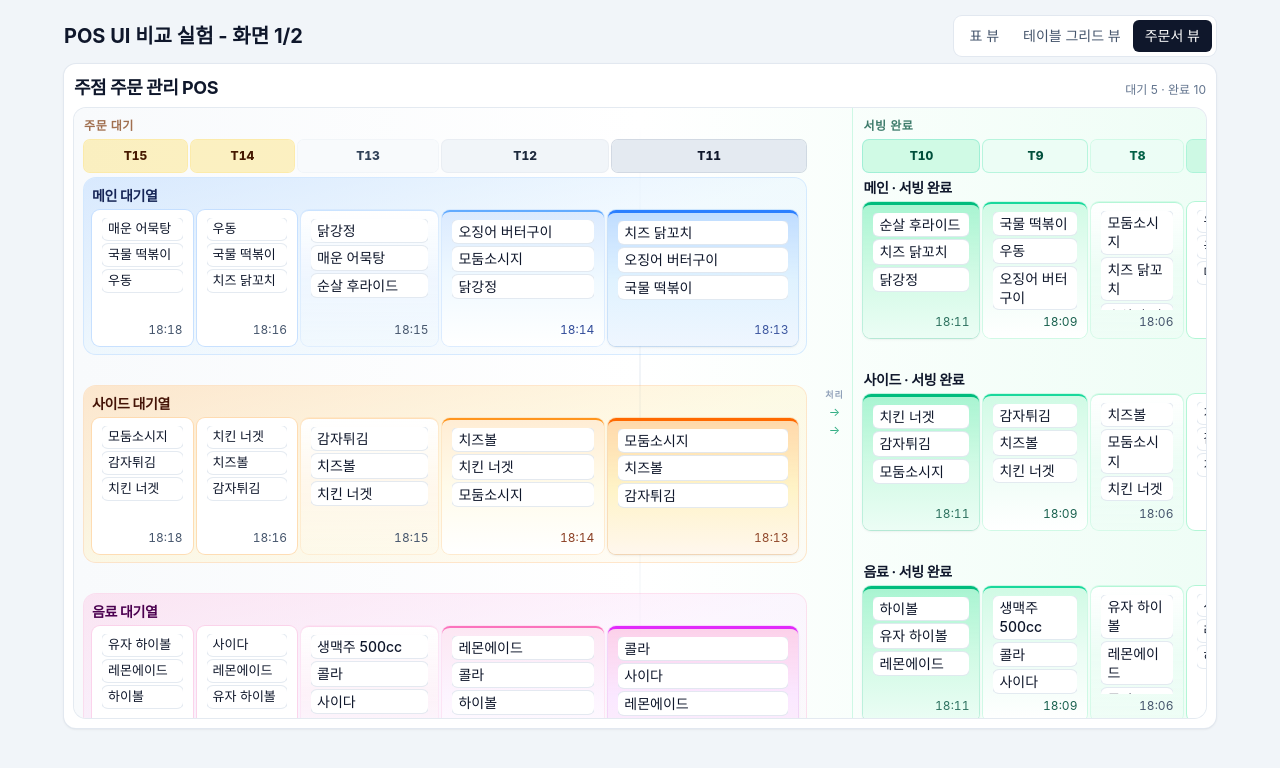
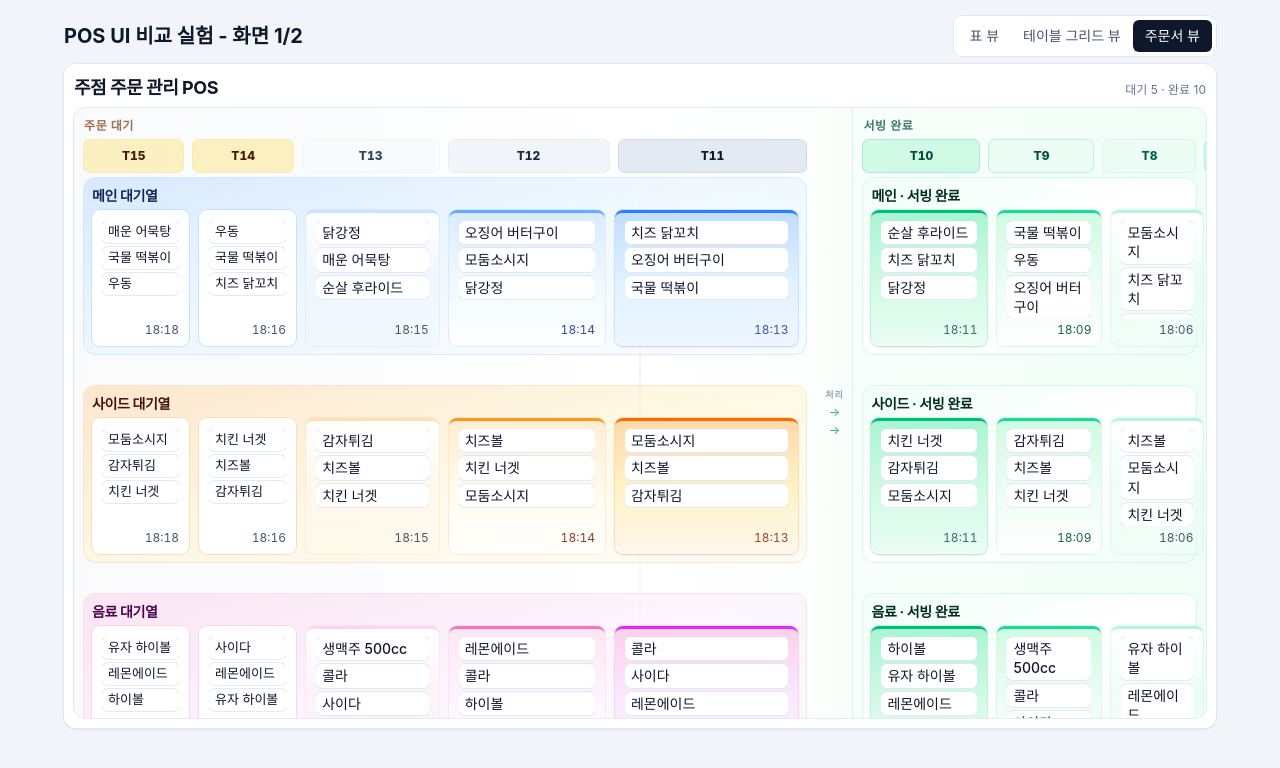
Before and after one commit to yyoungjin/pos-app, a React (Vite) app: page / in a window 1280 px wide. Both pictures are taken after a click on the button "주문서 뷰". Shown: the top 768 px of the page. Built offline with nearby package versions, Linux system fonts and the light colour scheme.

Commit message:
feat: enhance OrderSlipView and OrderTableView with improved styling and new table badge functionality

```diff
--- a/src/components/OrderSlipView.jsx
+++ b/src/components/OrderSlipView.jsx
@@ -1,4 +1,7 @@
 import { menuChipClass, mockOrders, ORDER_CATEGORIES, ORDER_STATUS } from '../data/mockOrders'
+
+/** 주문(열) 사이 간격 — 테이블 열이 눈으로 구분되도록 */
+const SLIP_COLUMN_GAP = 'gap-2.5'
 
 function sortByOldestOrder(a, b) {
   return a.orderTime.localeCompare(b.orderTime)
@@ -17,6 +20,10 @@ const PENDING_LANE_PANEL = {
   음료: 'rounded-xl bg-gradient-to-br from-pink-200/50 via-fuchsia-100/40 to-pink-50/35 p-2 ring-1 ring-pink-300/35',
 }
 
+/** 서빙 완료 레인 — 대기열과 동일 패딩·리듬으로 좌우 셀 높이 정렬 */
+const SERVING_LANE_PANEL =
+  'rounded-xl bg-gradient-to-br from-emerald-50/55 via-white to-emerald-50/35 p-2 ring-1 ring-emerald-200/40'
+
 function pendingShellClass(category, priorityRank) {
   const r = priorityRank
   if (category === '메인') {
@@ -24,38 +31,38 @@ function pendingShellClass(category, priorityRank) {
       return 'border-t-[3px] border-blue-500 bg-gradient-to-b from-blue-200/95 via-sky-100 to-blue-50 ring-blue-300/35 shadow-sm'
     }
     if (r === PRIORITY_RANK.SECOND) {
-      return 'border-t-2 border-blue-400/90 bg-gradient-to-b from-blue-100 via-sky-50 to-white ring-blue-200/45'
+      return 'border-t-[3px] border-blue-400/90 bg-gradient-to-b from-blue-100 via-sky-50 to-white ring-blue-200/45'
     }
     if (r === PRIORITY_RANK.THIRD) {
-      return 'border-t border-blue-200/70 bg-gradient-to-b from-white via-blue-50/85 to-sky-50/35 ring-blue-200/35'
+      return 'border-t-[3px] border-blue-200/70 bg-gradient-to-b from-white via-blue-50/85 to-sky-50/35 ring-blue-200/35'
     }
-    return 'border-t-0 bg-white ring-blue-200/80'
+    return 'border-t-[3px] border-transparent bg-white ring-blue-200/80'
   }
   if (category === '사이드') {
     if (r === PRIORITY_RANK.FIRST) {
       return 'border-t-[3px] border-orange-500 bg-gradient-to-b from-orange-200/95 via-amber-100 to-orange-50 ring-orange-300/35 shadow-sm'
     }
     if (r === PRIORITY_RANK.SECOND) {
-      return 'border-t-2 border-orange-400/90 bg-gradient-to-b from-orange-100 via-amber-50 to-white ring-orange-200/45'
+      return 'border-t-[3px] border-orange-400/90 bg-gradient-to-b from-orange-100 via-amber-50 to-white ring-orange-200/45'
     }
     if (r === PRIORITY_RANK.THIRD) {
-      return 'border-t border-orange-200/75 bg-gradient-to-b from-white via-orange-50/85 to-amber-50/35 ring-orange-200/35'
+      return 'border-t-[3px] border-orange-200/75 bg-gradient-to-b from-white via-orange-50/85 to-amber-50/35 ring-orange-200/35'
     }
-    return 'border-t-0 bg-white ring-orange-200/80'
+    return 'border-t-[3px] border-transparent bg-white ring-orange-200/80'
   }
   if (category === '음료') {
     if (r === PRIORITY_RANK.FIRST) {
       return 'border-t-[3px] border-fuchsia-500 bg-gradient-to-b from-pink-200/95 via-fuchsia-100 to-pink-50 ring-fuchsia-300/35 shadow-sm'
     }
     if (r === PRIORITY_RANK.SECOND) {
-      return 'border-t-2 border-pink-400/90 bg-gradient-to-b from-pink-100 via-fuchsia-50 to-white ring-pink-200/45'
+      return 'border-t-[3px] border-pink-400/90 bg-gradient-to-b from-pink-100 via-fuchsia-50 to-white ring-pink-200/45'
     }
     if (r === PRIORITY_RANK.THIRD) {
-      return 'border-t border-pink-200/75 bg-gradient-to-b from-white via-pink-50/85 to-fuchsia-50/35 ring-pink-200/35'
+      return 'border-t-[3px] border-pink-200/75 bg-gradient-to-b from-white via-pink-50/85 to-fuchsia-50/35 ring-pink-200/35'
     }
-    return 'border-t-0 bg-white ring-pink-200/80'
+    return 'border-t-[3px] border-transparent bg-white ring-pink-200/80'
   }
-  return 'border-t-0 bg-white ring-amber-200/80'
+  return 'border-t-[3px] border-transparent bg-white ring-amber-200/80'
 }
 
 function pendingMetaClass(category, priorityRank) {
@@ -95,8 +102,10 @@ function pendingPulseRingClass(category) {
   return 'ring-rose-500'
 }
 
-/** 주문 대기 / 서빙 완료 셀 높이·패딩 공통 (좌우 동일, 뷰포트 높이에 맞춰 clamp) */
-const SLIP_CELL_FRAME = 'h-[clamp(7.25rem,17svh,13.5rem)] shrink-0 px-2.5 py-2'
+/** 주문 대기 / 서빙 완료 셀 높이·패딩 공통 (동일 border-top 두께와 함께 픽셀 단위로 통일) */
+const SLIP_CELL_HEIGHT =
+  'h-[clamp(7.25rem,17svh,13.5rem)] min-h-[clamp(7.25rem,17svh,13.5rem)] max-h-[clamp(7.25rem,17svh,13.5rem)]'
+const SLIP_CELL_FRAME = `${SLIP_CELL_HEIGHT} box-border shrink-0 px-2.5 py-2`
 
 function QueueCard({
   order,
@@ -192,10 +201,10 @@ function ServedCard({
     freshRank === PRIORITY_RANK.FIRST
       ? 'border-t-[3px] border-emerald-500 bg-gradient-to-b from-emerald-200/95 via-emerald-100 to-emerald-50 ring-emerald-300/35 shadow-sm'
       : freshRank === PRIORITY_RANK.SECOND
-        ? 'border-t-2 border-emerald-400/90 bg-gradient-to-b from-emerald-100 via-emerald-50 to-white ring-emerald-200/45'
+        ? 'border-t-[3px] border-emerald-400/90 bg-gradient-to-b from-emerald-100 via-emerald-50 to-white ring-emerald-200/45'
         : freshRank === PRIORITY_RANK.THIRD
-          ? 'border-t border-emerald-200/80 bg-gradient-to-b from-white via-emerald-50/85 to-emerald-50/35 ring-emerald-200/35'
-          : 'border-t-0 bg-white ring-emerald-200/80'
+          ? 'border-t-[3px] border-emerald-200/80 bg-gradient-to-b from-white via-emerald-50/85 to-emerald-50/35 ring-emerald-200/35'
+          : 'border-t-[3px] border-transparent bg-white ring-emerald-200/80'
 
   const bodyTextClass =
     freshRank === PRIORITY_RANK.FIRST
@@ -294,7 +303,7 @@ function PendingTableHeaderRow({ displayPending, gridTemplateColumns, priorityRa
   if (displayPending.length === 0) return null
 
   return (
-    <div className="grid gap-1" style={{ gridTemplateColumns }} role="presentation">
+    <div className={`grid ${SLIP_COLUMN_GAP}`} style={{ gridTemplateColumns }} role="presentation">
       {displayPending.map((order) => {
         const rank = priorityRankByOrderId.get(order.id)
         const cellTone =
@@ -323,7 +332,7 @@ function ServedTableHeaderRow({ displayCompleted, gridTemplateColumns, freshRank
   if (displayCompleted.length === 0) return null
 
   return (
-    <div className="grid gap-1" style={{ gridTemplateColumns }} role="presentation">
+    <div className={`grid ${SLIP_COLUMN_GAP}`} style={{ gridTemplateColumns }} role="presentation">
       {displayCompleted.map((order) => {
         const rank = freshRankByOrderId.get(order.id)
         const cellTone =
@@ -380,7 +389,10 @@ function PendingLane({
   return (
     <div className={`min-h-0 shrink-0 ${lanePanel}`} data-tutorial={dataTutorial}>
       <h3 className={laneTitleClass}>{category} 대기열</h3>
-      <div className="mt-1 grid h-full auto-rows-fr gap-1" style={{ gridTemplateColumns }}>
+      <div
+        className={`mt-1 grid h-full auto-rows-fr items-stretch ${SLIP_COLUMN_GAP}`}
+        style={{ gridTemplateColumns }}
+      >
         {displayPending.map((order) => {
           const menus = order.items[category]
           if (!menus?.length) {
@@ -423,9 +435,12 @@ function CompletedLane({
   pulseKey,
 }) {
   return (
-    <div className="min-h-0 min-w-0 shrink-0" data-tutorial={dataTutorial}>
-      <h3 className="text-sm font-bold tracking-tight text-slate-900">{category} · 서빙 완료</h3>
-      <div className="mt-1 grid h-full auto-rows-fr gap-1" style={{ gridTemplateColumns }}>
+    <div className={`min-h-0 min-w-0 shrink-0 ${SERVING_LANE_PANEL}`} data-tutorial={dataTutorial}>
+      <h3 className="text-sm font-bold tracking-tight text-emerald-950">{category} · 서빙 완료</h3>
+      <div
+        className={`mt-1 grid h-full auto-rows-fr items-stretch ${SLIP_COLUMN_GAP}`}
+        style={{ gridTemplateColumns }}
+      >
         {displayCompleted.map((order) => {
           const menus = order.items[category]
           if (!menus?.length) {
--- a/src/components/OrderTableView.jsx
+++ b/src/components/OrderTableView.jsx
@@ -1,6 +1,7 @@
 import { mockOrders } from '../data/mockOrders'
 import OrderStatusBadge from './OrderStatusBadge'
 import { buildMenuRows } from '../utils/menuRows'
+import { TABLE_BADGE_CLASSES, tableBadgePaletteIndex } from '../utils/tableBadgePalette'
 
 /** 상태 뱃지와 동일한 pill 스타일로 카테고리 구분 */
 const categoryBadgeClass = {
@@ -17,33 +18,6 @@ function CategoryBadge({ category }) {
       {category}
     </span>
   )
-}
-
-/** 같은 테이블 번호 → 항상 동일한 색 (숫자 테이블은 순환, 그 외는 문자열 해시) */
-const TABLE_BADGE_CLASSES = [
-  'bg-violet-100 text-violet-900 ring-1 ring-inset ring-violet-200',
-  'bg-sky-100 text-sky-900 ring-1 ring-inset ring-sky-200',
-  'bg-amber-100 text-amber-900 ring-1 ring-inset ring-amber-200',
-  'bg-rose-100 text-rose-900 ring-1 ring-inset ring-rose-200',
-  'bg-teal-100 text-teal-900 ring-1 ring-inset ring-teal-200',
-  'bg-indigo-100 text-indigo-900 ring-1 ring-inset ring-indigo-200',
-  'bg-cyan-100 text-cyan-900 ring-1 ring-inset ring-cyan-200',
-  'bg-lime-100 text-lime-900 ring-1 ring-inset ring-lime-200',
-  'bg-pink-100 text-pink-900 ring-1 ring-inset ring-pink-200',
-  'bg-stone-200 text-stone-900 ring-1 ring-inset ring-stone-300',
-]
-
-function tableBadgePaletteIndex(tableNumber) {
-  const s = String(tableNumber).trim()
-  const asNum = Number.parseInt(s, 10)
-  if (Number.isFinite(asNum) && String(asNum) === s) {
-    return Math.abs(asNum) % TABLE_BADGE_CLASSES.length
-  }
-  let h = 0
-  for (let i = 0; i < s.length; i += 1) {
-    h = (h * 31 + s.charCodeAt(i)) >>> 0
-  }
-  return h % TABLE_BADGE_CLASSES.length
 }
 
 function TableNumberBadge({ tableNumber }) {
--- /dev/null
+++ b/src/utils/tableBadgePalette.js
@@ -0,0 +1,26 @@
+/** 같은 테이블 번호 → 표 뷰 테이블 뱃지 색 (순환) */
+export const TABLE_BADGE_CLASSES = [
+  'bg-violet-100 text-violet-900 ring-1 ring-inset ring-violet-200',
+  'bg-sky-100 text-sky-900 ring-1 ring-inset ring-sky-200',
+  'bg-amber-100 text-amber-900 ring-1 ring-inset ring-amber-200',
+  'bg-rose-100 text-rose-900 ring-1 ring-inset ring-rose-200',
+  'bg-teal-100 text-teal-900 ring-1 ring-inset ring-teal-200',
+  'bg-indigo-100 text-indigo-900 ring-1 ring-inset ring-indigo-200',
+  'bg-cyan-100 text-cyan-900 ring-1 ring-inset ring-cyan-200',
+  'bg-lime-100 text-lime-900 ring-1 ring-inset ring-lime-200',
+  'bg-pink-100 text-pink-900 ring-1 ring-inset ring-pink-200',
+  'bg-stone-200 text-stone-900 ring-1 ring-inset ring-stone-300',
+]
+
+export function tableBadgePaletteIndex(tableNumber) {
+  const s = String(tableNumber).trim()
+  const asNum = Number.parseInt(s, 10)
+  if (Number.isFinite(asNum) && String(asNum) === s) {
+    return Math.abs(asNum) % TABLE_BADGE_CLASSES.length
+  }
+  let h = 0
+  for (let i = 0; i < s.length; i += 1) {
+    h = (h * 31 + s.charCodeAt(i)) >>> 0
+  }
+  return h % TABLE_BADGE_CLASSES.length
+}
```
